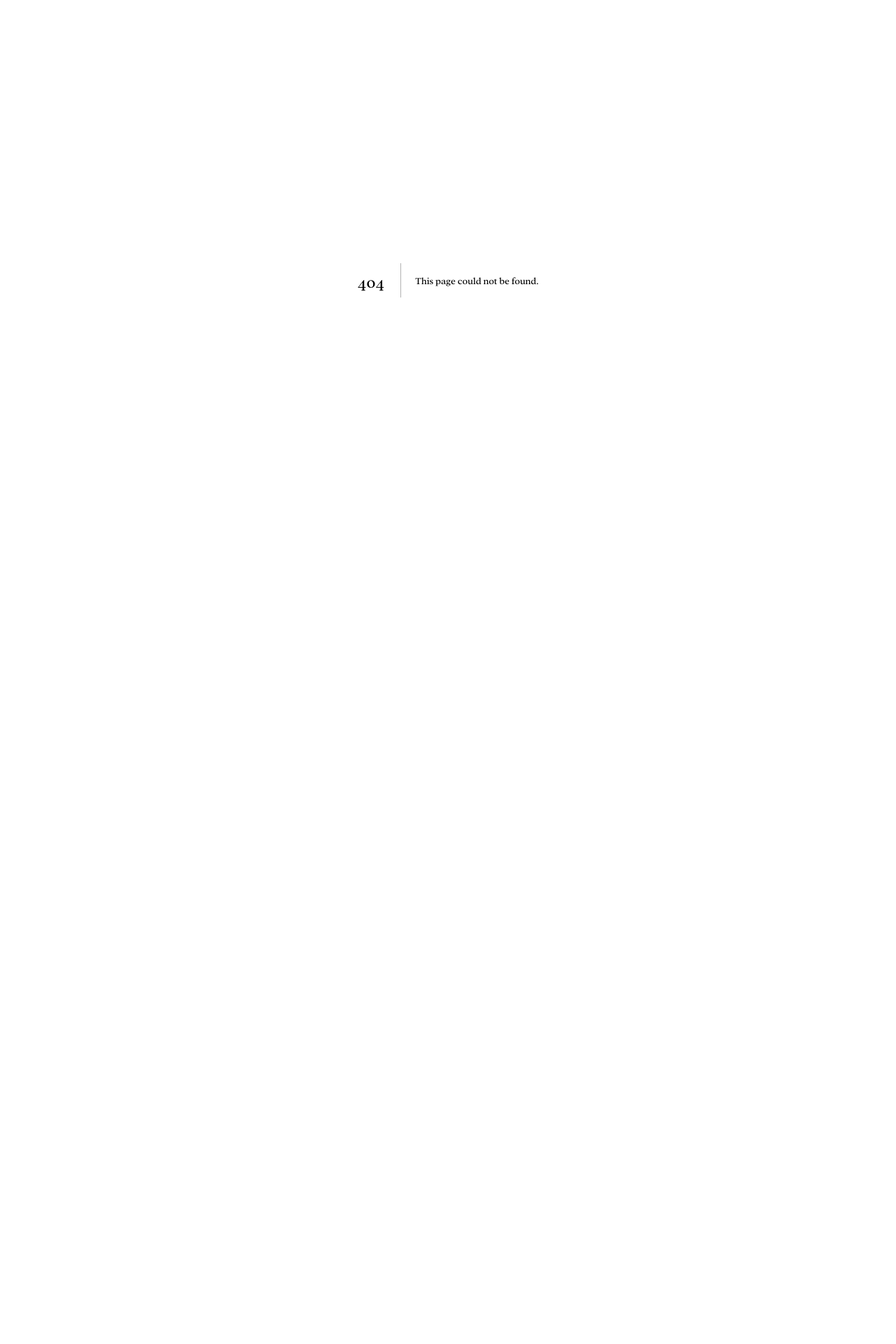
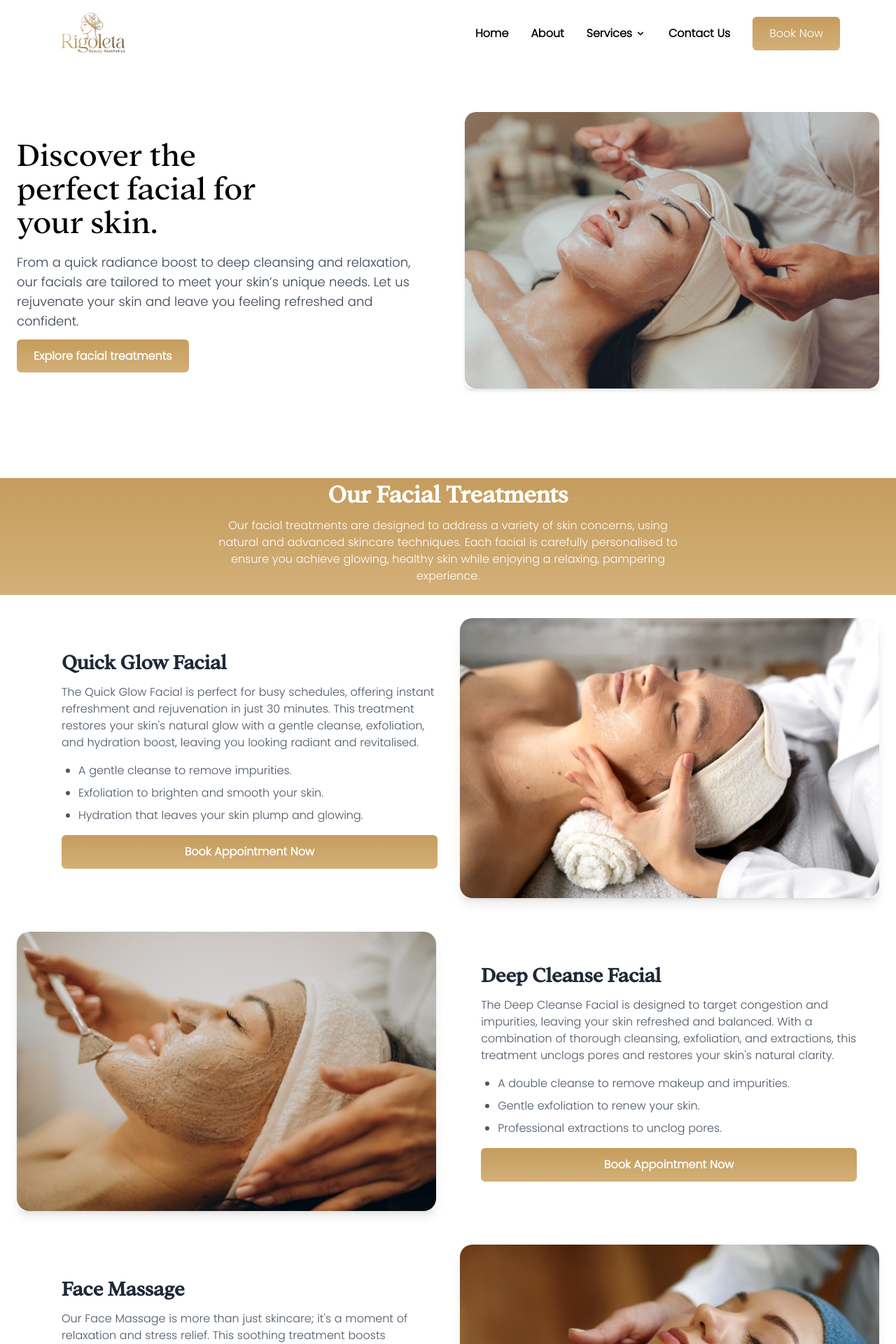
Before and after one commit to ItsBeans/beauty-site-v2, a Next.js app: page /services in a window 1280 px wide. Before the commit this address had no page. Shown: the top 1920 px of the page at 70% size. Before the commit the page ends 800 px from the top, so only its background shows below. Built offline with nearby package versions, Linux system fonts and the light colour scheme.

Commit message:
Initial services page done but need to clean it

```diff
--- /dev/null
+++ b/app/components/FacialTreatments.tsx
@@ -0,0 +1,89 @@
+const treatments = [
+    {
+      title: "Quick Glow Facial",
+      description:
+        "The Quick Glow Facial is perfect for busy schedules, offering instant refreshment and rejuvenation in just 30 minutes. This treatment restores your skin's natural glow with a gentle cleanse, exfoliation, and hydration boost, leaving you looking radiant and revitalised.",
+      highlights: [
+        "A gentle cleanse to remove impurities.",
+        "Exfoliation to brighten and smooth your skin.",
+        "Hydration that leaves your skin plump and glowing.",
+      ],
+      image: "/images/facials/web/Quick-Glow-Facial.jpg",
+    },
+    {
+      title: "Deep Cleanse Facial",
+      description:
+        "The Deep Cleanse Facial is designed to target congestion and impurities, leaving your skin refreshed and balanced. With a combination of thorough cleansing, exfoliation, and extractions, this treatment unclogs pores and restores your skin's natural clarity.",
+      highlights: [
+        "A double cleanse to remove makeup and impurities.",
+        "Gentle exfoliation to renew your skin.",
+        "Professional extractions to unclog pores.",
+      ],
+      image: "/images/facials/web/Deep-Cleanse-Facial.jpg",
+    },
+    {
+      title: "Face Massage",
+      description:
+        "Our Face Massage is more than just skincare; it's a moment of relaxation and stress relief. This soothing treatment boosts circulation, promotes lymphatic drainage, and leaves your skin looking naturally radiant and refreshed.",
+      highlights: [
+        "Gentle, rhythmic movements to stimulate blood flow.",
+        "Relaxation techniques to reduce facial tension.",
+        "A natural boost in skin vitality and glow.",
+      ],
+      image: "/images/facials/web/Face-Massage.jpg",
+    },
+  ];
+
+  export default function FacialTreatments() {
+    return (
+      <section className="py-16 bg-white">
+        {/* Section Title */}
+        <div className="relative text-center mb-12">
+          <div className="absolute top-0 left-0 w-full h-[110%] bg-gradient-to-b from-[#C59C5D] to-[#D3B078]"></div>
+          <div className="relative z-10 max-w-7xl mx-auto px-6">
+            <h2 className="text-4xl font-bold text-white mb-4">Our Facial Treatments</h2>
+            <p className="text-white max-w-2xl mx-auto">
+              Our facial treatments are designed to address a variety of skin concerns, using natural
+              and advanced skincare techniques. Each facial is carefully personalised to ensure you
+              achieve glowing, healthy skin while enjoying a relaxing, pampering experience.
+            </p>
+          </div>
+        </div>
+
+        {/* Treatments */}
+        <div className="relative max-w-7xl mx-auto px-6 space-y-12">
+          {treatments.map((treatment, index) => (
+            <div
+              key={index}
+              className={`flex flex-col md:flex-row items-center md:space-x-8 ${
+                index % 2 === 0 ? "md:flex-row-reverse" : ""
+              }`}
+            >
+              {/* Image */}
+              <div className="w-full md:w-1/2 rounded-xl overflow-hidden shadow-lg">
+                <img
+                  src={treatment.image}
+                  alt={treatment.title}
+                  className="w-full h-auto object-cover rounded-xl"
+                />
+              </div>
+
+              {/* Text Content */}
+              <div className="w-full md:w-1/2 flex flex-col justify-center space-y-4 md:px-8">
+                <h3 className="text-3xl font-semibold text-gray-800">{treatment.title}</h3>
+                <p className="text-gray-600">{treatment.description}</p>
+                <ul className="list-disc pl-6 text-gray-600 space-y-2">
+                  {treatment.highlights.map((highlight, idx) => (
+                    <li key={idx}>{highlight}</li>
+                  ))}
+                </ul>
+                <button className="px-6 py-3 text-white font-semibold rounded-md bg-gradient-to-b from-[#C59C5D] to-[#D3B078] hover:opacity-90 transition duration-300">
+                  Book Appointment Now
+                </button>
+              </div>
+            </div>
+          ))}
+        </div>
+      </section>
+    );
+  }
--- /dev/null
+++ b/app/components/ServiceIntroSection.tsx
@@ -0,0 +1,36 @@
+import Link from "next/link";
+
+export default function ServiceIntroSection() {
+  return (
+    <section className="bg-white py-16">
+      <div className="max-w-7xl mx-auto px-6 flex flex-col md:flex-row items-center space-y-8 md:space-y-0 md:space-x-12">
+        {/* Text Content */}
+        <div className="md:w-1/2">
+          <h1 className="text-4xl md:text-5xl text-black leading-tight mb-6">
+            Discover the <br /> perfect facial for<br /> your skin.
+          </h1>
+          <p className="text-gray-700 text-lg mb-6">
+          From a quick radiance boost to deep cleansing and relaxation, our facials are tailored to meet your skin’s unique needs. Let us rejuvenate your skin and leave you feeling refreshed and confident.
+          </p>
+          <Link
+            href="#"
+            className="px-6 py-3 text-white rounded-md bg-gradient-to-b from-[#C59C5D] to-[#D3B078] hover:opacity-90 transition duration-200 font-semibold"
+          >
+            Explore facial treatments
+          </Link>
+        </div>
+
+        {/* Image Content */}
+        <div className="md:w-1/2 flex justify-center">
+          <div className="rounded-lg overflow-hidden shadow-md bg-white">
+            <img
+              src="/images/facials/web/Hero.jpg"
+              alt="Relaxing Spa Treatment"
+              className="w-full h-full object-cover"
+            />
+          </div>
+        </div>
+      </div>
+    </section>
+  );
+}
--- /dev/null
+++ b/app/services/page.tsx
@@ -0,0 +1,17 @@
+
+import Header from "../components/Header";
+import Footer from "../components/Footer";
+import ServiceIntroSection from "../components/ServiceIntroSection";
+import FacialTreatments from "../components/FacialTreatments";
+
+
+export default function Home() {
+  return (
+    <>
+    <Header/>
+    <ServiceIntroSection/>
+    <FacialTreatments/>
+    <Footer/>
+    </>
+  );
+}
```
